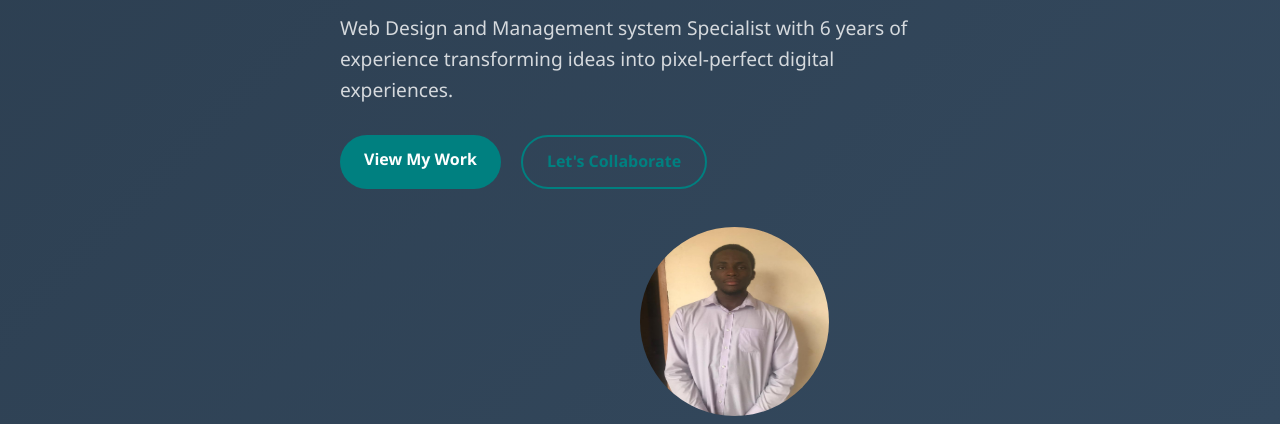
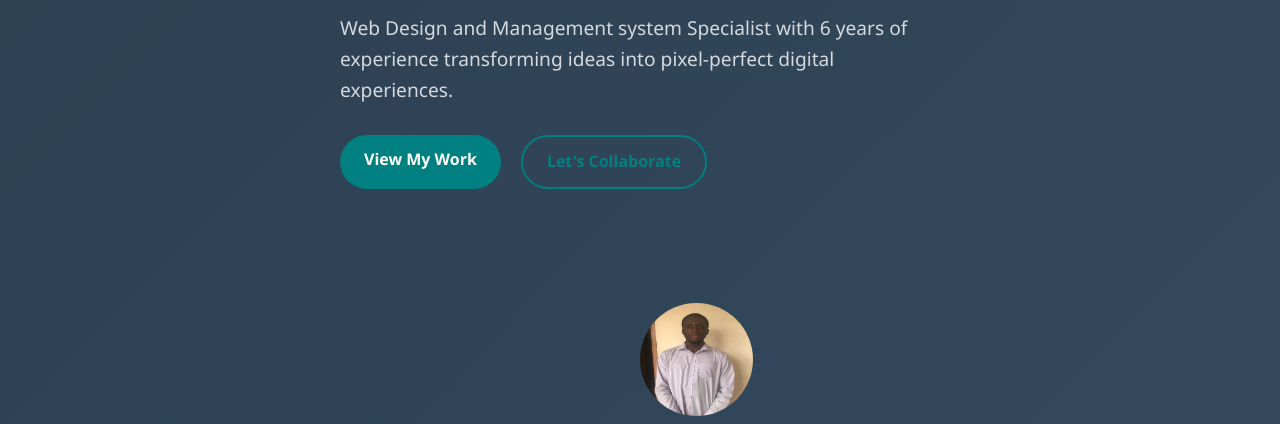
Before and after one commit to FutureGuardian-15/my_website, a plain HTML site: page index.html in a window 1280 px wide. Shown: the part 376-800 px from the top of the page. Drawn offline with Linux system fonts and the light colour scheme.

Commit message:
Update index.html

```diff
--- a/index.html
+++ b/index.html
@@ -806,8 +806,8 @@
             }
         }
         .hero-image img {
-            width: 5cm;
-            height: 5cm;
+            width: 3cm;
+            height: 3cm;
 /*             border-raduis: 50%; */
             border-radius: 50%;
             }
```
